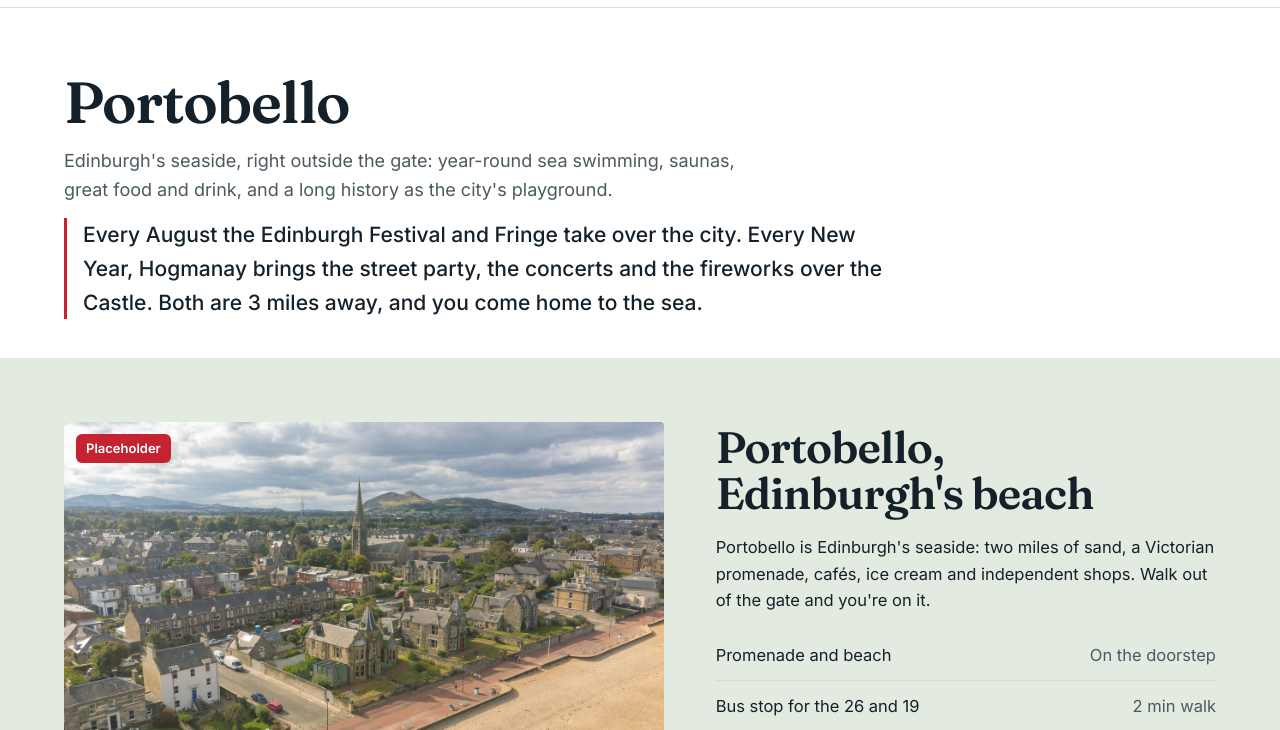
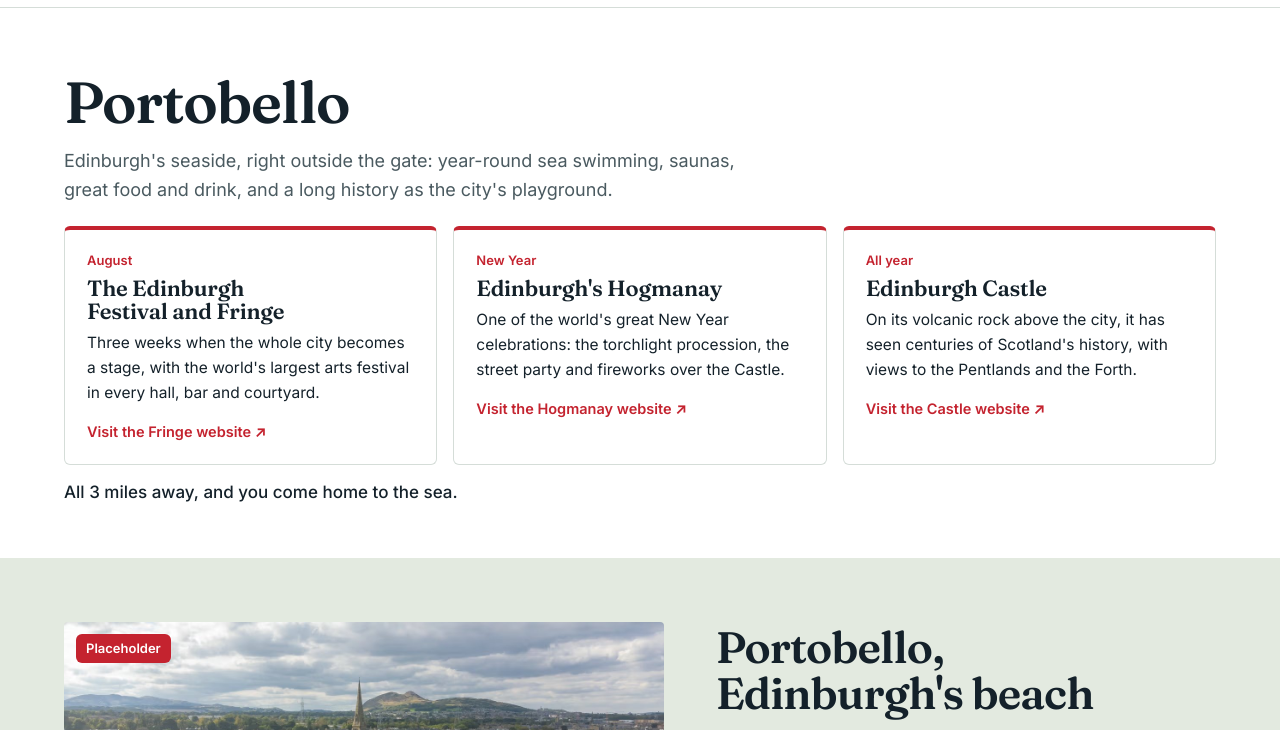
Before and after one commit to daveharcourt/pohutukawa-house, a plain HTML site: page portobello.html in a window 1280 px wide. Shown: the part 59-789 px from the top of the page. Drawn offline with Linux system fonts and the light colour scheme.

Commit message:
Add files via upload
v25: Festival, Hogmanay and Edinburgh Castle as linked cards at top of Portobello page

```diff
--- a/portobello.html
+++ b/portobello.html
@@ -2,14 +2,14 @@
 <html lang="en-GB">
 <head>
 <meta charset="utf-8">
-<meta name="site-version" content="v24">
+<meta name="site-version" content="v25">
 <meta name="viewport" content="width=device-width,initial-scale=1">
 <title>Portobello beach</title>
 <meta name="description" content="Portobello, Edinburgh's beach: sea swimming, saunas, food and drink, and seaside history, on the doorstep of The Annex at Pohutukawa House.">
 <link rel="preconnect" href="https://fonts.googleapis.com">
 <link rel="preconnect" href="https://fonts.gstatic.com" crossorigin>
 <link href="https://fonts.googleapis.com/css2?family=Fraunces:opsz,wght@9..144,400;9..144,600&family=Inter:wght@400;500;600&display=swap" rel="stylesheet">
-<link rel="stylesheet" href="site.css?v=24">
+<link rel="stylesheet" href="site.css?v=25">
 </head>
 <body>
 
@@ -26,7 +26,27 @@
 <section class="band pagehead"><div class="wrap">
   <h1>Portobello</h1>
   <p>Edinburgh's seaside, right outside the gate: year-round sea swimming, saunas, great food and drink, and a long history as the city's playground.</p>
-  <p class="bigsell">Every August the Edinburgh Festival and Fringe take over the city. Every New Year, Hogmanay brings the street party, the concerts and the fireworks over the Castle. Both are 3 miles away, and you come home to the sea.</p>
+  <div class="events">
+    <a class="event" href="https://www.edfringe.com/" target="_blank" rel="noopener">
+      <span class="when">August</span>
+      <h3>The Edinburgh Festival and Fringe</h3>
+      <p>Three weeks when the whole city becomes a stage, with the world's largest arts festival in every hall, bar and courtyard.</p>
+      <span class="go">Visit the Fringe website</span>
+    </a>
+    <a class="event" href="https://edwinterfest.com/hogmanay" target="_blank" rel="noopener">
+      <span class="when">New Year</span>
+      <h3>Edinburgh's Hogmanay</h3>
+      <p>One of the world's great New Year celebrations: the torchlight procession, the street party and fireworks over the Castle.</p>
+      <span class="go">Visit the Hogmanay website</span>
+    </a>
+    <a class="event" href="https://www.edinburghcastle.scot/" target="_blank" rel="noopener">
+      <span class="when">All year</span>
+      <h3>Edinburgh Castle</h3>
+      <p>On its volcanic rock above the city, it has seen centuries of Scotland's history, with views to the Pentlands and the Forth.</p>
+      <span class="go">Visit the Castle website</span>
+    </a>
+  </div>
+  <p class="eventsnote">All 3 miles away, and you come home to the sea.</p>
 </div></section>
 
 <section class="band sage" id="location"><div class="wrap split rev">
@@ -103,6 +123,6 @@
 <dialog id="lb" aria-label="Photo"><button type="button" aria-label="Close">×</button><img alt=""><p></p></dialog>
 
 
-<script src="site.js?v=24"></script>
+<script src="site.js?v=25"></script>
 </body>
 </html>
--- a/site.css
+++ b/site.css
@@ -178,3 +178,15 @@ dialog button{position:fixed;top:14px;right:14px;width:46px;height:46px;border-r
 @media(max-width:600px){.moneyshot .frame{aspect-ratio:4/3}}
 .pagehead p.bigsell{color:var(--ink);font-size:clamp(18px,1.8vw,21px);font-weight:500;margin-top:14px;max-width:62ch;padding-left:16px;border-left:3px solid var(--red)}
 .pagehead:has(.bigsell){padding-bottom:clamp(28px,3vw,44px)}
+.events{display:grid;grid-template-columns:repeat(3,minmax(0,1fr));gap:16px;margin-top:22px}
+@media(max-width:900px){.events{grid-template-columns:repeat(2,minmax(0,1fr))}}
+@media(max-width:640px){.events{grid-template-columns:minmax(0,1fr)}}
+.event{display:block;text-decoration:none;color:inherit;background:var(--bg);border:1px solid var(--line);border-radius:6px;padding:20px 22px;border-top:4px solid var(--red);transition:transform .2s}
+.event:hover{transform:translateY(-2px)}
+.event .when{display:block;font-size:13px;font-weight:600;color:var(--red);margin-bottom:6px}
+.event h3{font-size:22px;margin:0 0 8px}
+.event p{margin:0 0 12px;color:var(--ink);font-size:15.5px}
+.event .go{font-weight:600;font-size:14.5px;color:var(--red)}
+.event .go::after{content:" \2197"}
+.pagehead p.eventsnote{color:var(--ink);font-weight:500;margin-top:14px;font-size:17px}
+.pagehead:has(.events){padding-bottom:clamp(32px,4vw,56px)}
```
Also changed, not shown: annex.html (+3 -3 lines), house.html (+9 -9 lines), index.html (+7 -7 lines).
